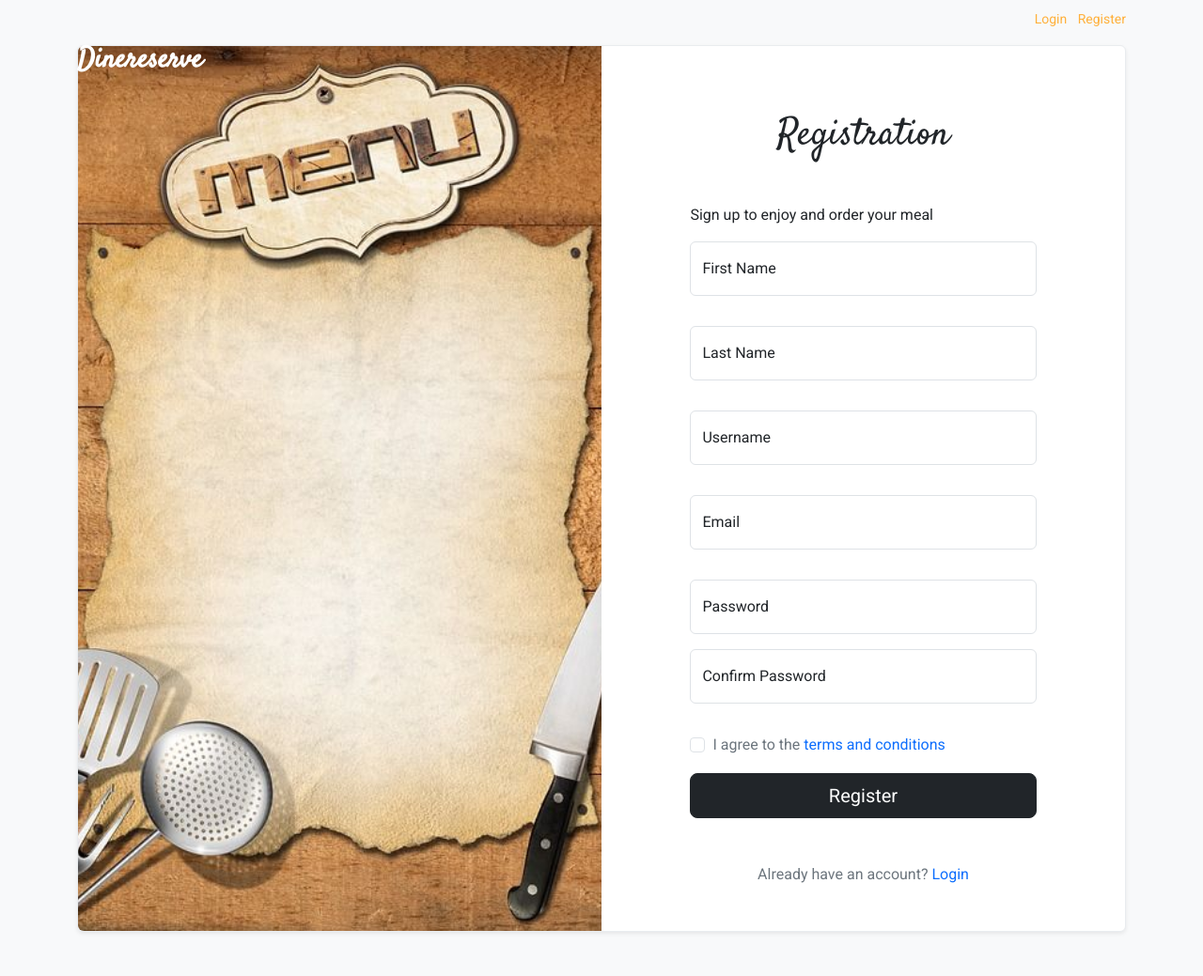
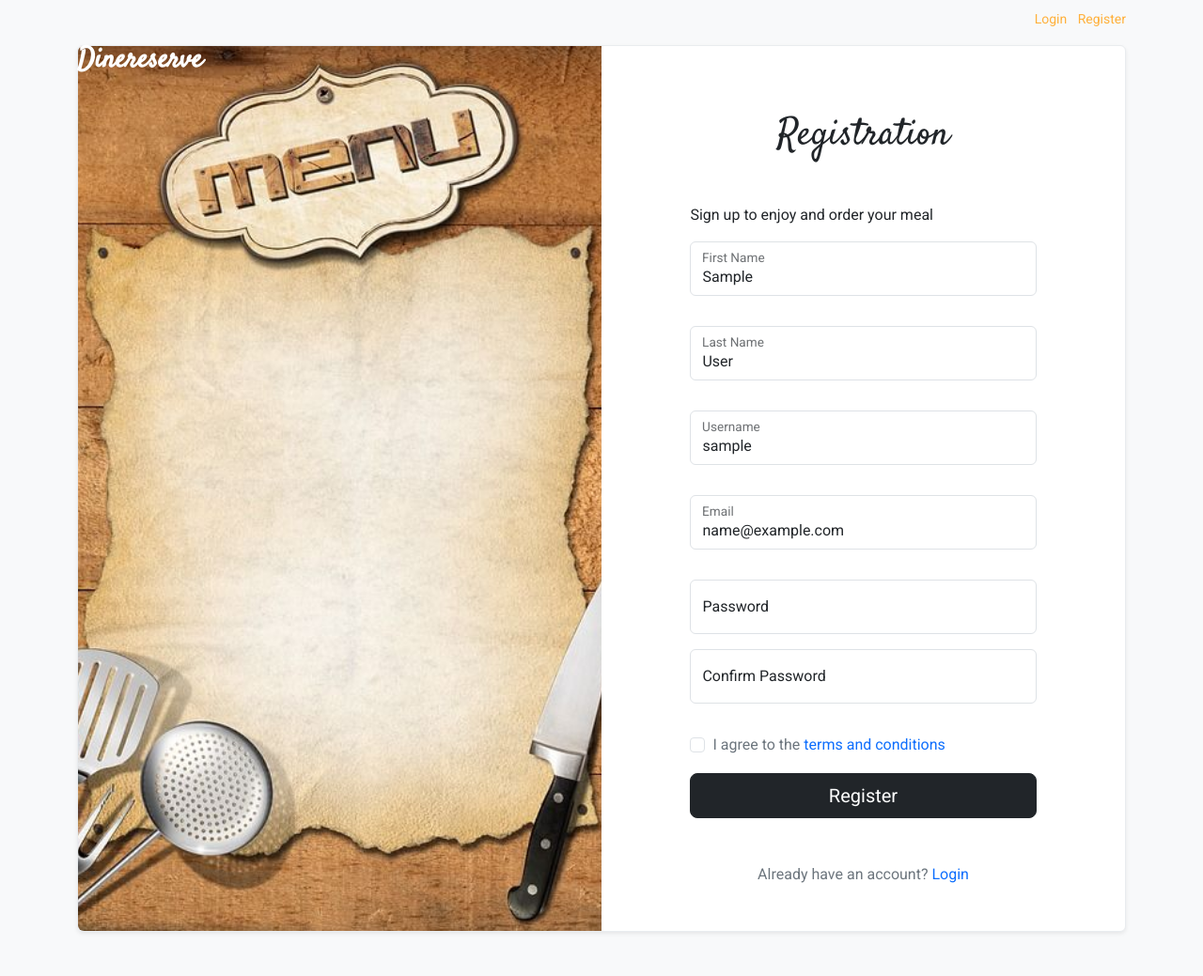
Before and after one commit to Lervez5/DineReserve, a Django app: template templates/accounts/register.html in a window 1280 px wide. Shown: the top 1039 px of the page at 94% size. Run offline with Django 5.2, Linux system fonts and the light colour scheme; the template is opened without the code that fills it: most values are stand-ins (such as "Sample title", 1, 10 or a date in 2020); parts of the project's set-up code (start-up, migrations or seed data) failed here and were passed over; some libraries are stand-ins or nearby versions.

Commit message:
Few changes

```diff
--- a/accounts_app/views.py
+++ b/accounts_app/views.py
@@ -62,6 +62,7 @@ def login_view(request):
                     return redirect("del_app:home")
             else:
                 messages.error(request, "Login failed. Incorrect password.")
+                return render(request, 'accounts/login.html', {'username': username})
         else:
             messages.error(request, "No account found with the provided username. Please register here.")
             return redirect('accounts_app:register')
--- a/templates/accounts/login.html
+++ b/templates/accounts/login.html
@@ -41,7 +41,7 @@
                                         <div class="row gy-3 overflow-hidden">
                                             <div class="col-12">
                                                 <div class="form-floating mb-3">
-                                                    <input type="text" class="form-control" name="username" id="username" placeholder="Username" required>
+                                                    <input type="text" class="form-control" name="username" id="username" placeholder="Username" required value="{{ username|default:'' }}">
                                                     <label for="username" class="form-label">Username</label>
                                                 </div>
                                             </div>
--- a/templates/accounts/register.html
+++ b/templates/accounts/register.html
@@ -43,35 +43,35 @@
                     <div class="col-12">
                       <p>Sign up to enjoy and order your meal</p>
                       <div class="form-floating mb-3">
-                          <input name="firstName" class="form-control" type="text" id="firstName" placeholder="First Name" required>
+                          <input name="firstName" class="form-control" type="text" id="firstName" placeholder="First Name" required value="{{ first_name }}">
                           <label for="firstName" class="form-label">First Name</label>
                         </div>
                       </div>
                       <div class="col-12">
                         <div class="form-floating mb-3">
-                          <input name="lastName" class="form-control" type="text" id="lastName" placeholder="First Name" required>
+                          <input name="lastName" class="form-control" type="text" id="lastName" placeholder="First Name" required value="{{ last_name }}">
                           <label for="lastName" class="form-label">Last Name</label>
                         </div>
                       </div>
                       <div class="col-12">
                         <div class="form-floating mb-3">
-                          <input name="Username" class="form-control" type="text" id="Username" placeholder="Username" required>
+                          <input name="Username" class="form-control" type="text" id="Username" placeholder="Username" required value="{{ username }}">
                           <label for="Username" class="form-label">Username</label>
                         </div>
                       </div>
                       <div class="col-12">
                         <div class="form-floating mb-3">
-                          <input name="email" class="form-control" type="email" id="email" placeholder="name@example.com" required>
+                          <input name="email" class="form-control" type="email" id="email" placeholder="name@example.com" required value="{{ email }}">
                           <label for="email" class="form-label">Email</label>
                         </div>
                       </div>
                       <div class="col-12">
                         <div class="form-floating mb-3">
-                          <input name="password" class="form-control" type="password" id="password" value="" placeholder="Password" required>
+                          <input name="password" class="form-control" type="password" id="password" value="" placeholder="Password" required value="{{ password }}">
                           <label for="password" class="form-label">Password</label>
                         </div>
                         <div class="form-floating mb-3">
-                          <input name="confirm_password" class="form-control" type="password" id="confirm_password" value="" placeholder="confirm Password" required>
+                          <input name="confirm_password" class="form-control" type="password" id="confirm_password" value="" placeholder="confirm Password" required value="{{ confirm_password }}">
                           <label for="confirm_password" class="form-label">Confirm Password</label>
                         </div>
                       </div>
```
Also changed, not shown: db.sqlite3.
